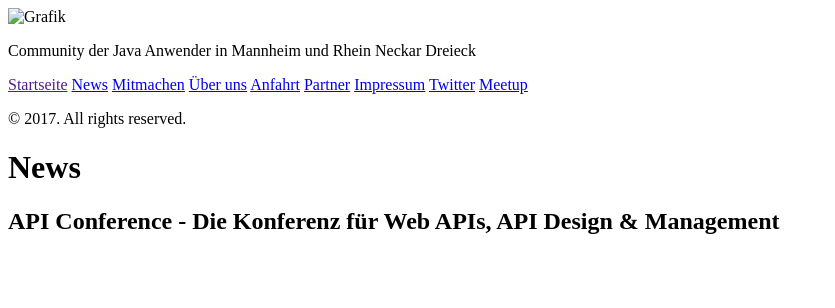
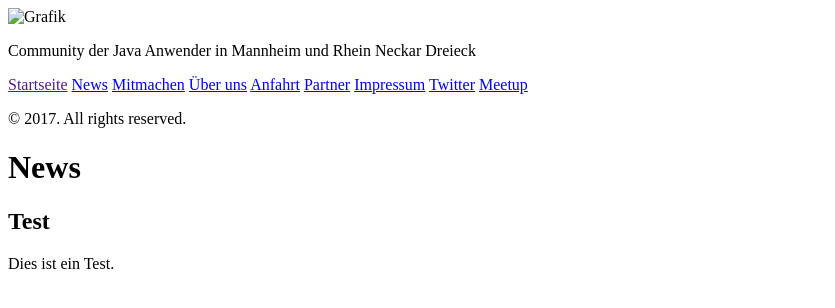
Before and after one commit to majug/majug.github.io, a Jekyll site: the page built from news.md, in a window 1280 px wide. Shown: the top 308 px of the page, without its empty margins (0-835 px from the left). Built offline with Jekyll 4.4.1, drawn with Linux system fonts in a browser that asks for light colours.

Commit message:
Update news.md

```diff
--- a/news.md
+++ b/news.md
@@ -4,4 +4,6 @@ title: News
 index: 1
 ---
 
-## API Conference - Die Konferenz für Web APIs, API Design & Management
+## Test
+
+Dies ist ein Test.
```
